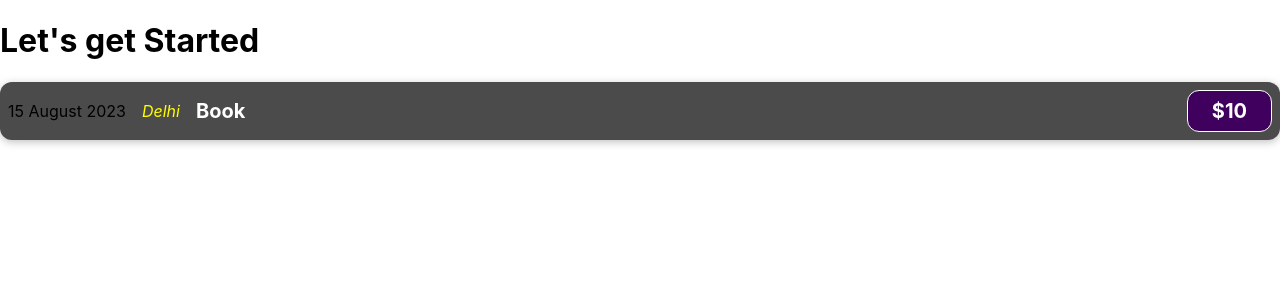
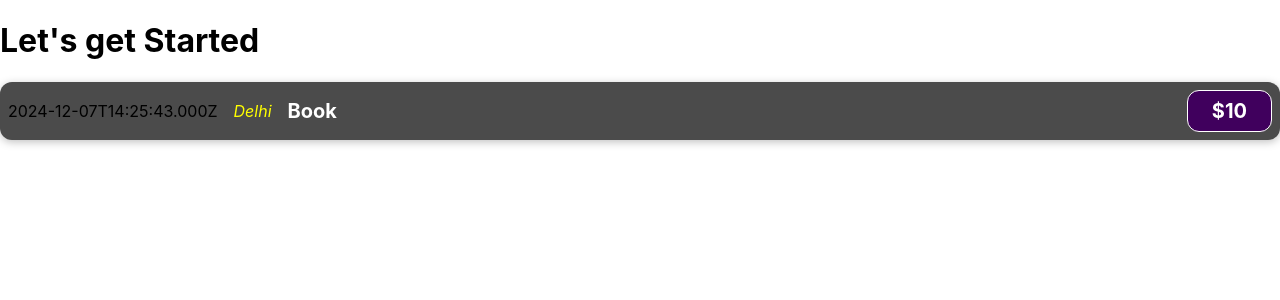
Before and after one commit to vickyaltitude/sharpenerReact-project1, a React (Create React App) app: page / in a window 1280 px wide. Shown: the top 300 px of the page. Built offline with nearby package versions, Linux system fonts and the light colour scheme.

Commit message:
added variable instead of hardcode values

```diff
--- a/src/components/ExpenseItem.js
+++ b/src/components/ExpenseItem.js
@@ -2,13 +2,17 @@
 import "./ExpenseItem.css";
 
 function ExpenseItem() {
+    let showDate = new Date().toISOString()
+    let location = 'Delhi';
+    let product = 'Book';
+    let price = 10;
   return (
     <div className='expense-item'>
-      <div>15 August 2023</div>
-      <div className='expense-item__location'>Delhi</div>
+      <div>{showDate}</div>
+      <div className='expense-item__location'>{location}</div>
       <div className='expense-item__description'>
-        <h2>Book</h2>
-        <div className='expense-item__price'>$10</div>
+        <h2>{product}</h2>
+        <div className='expense-item__price'>${price}</div>
       </div>
     </div>
   );
```
